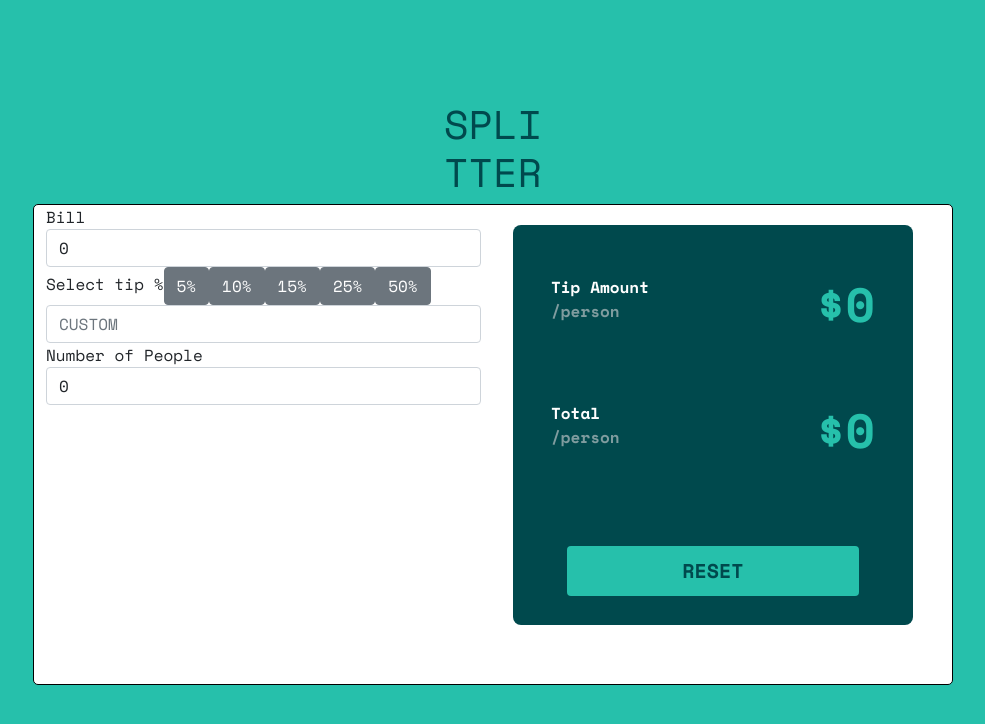
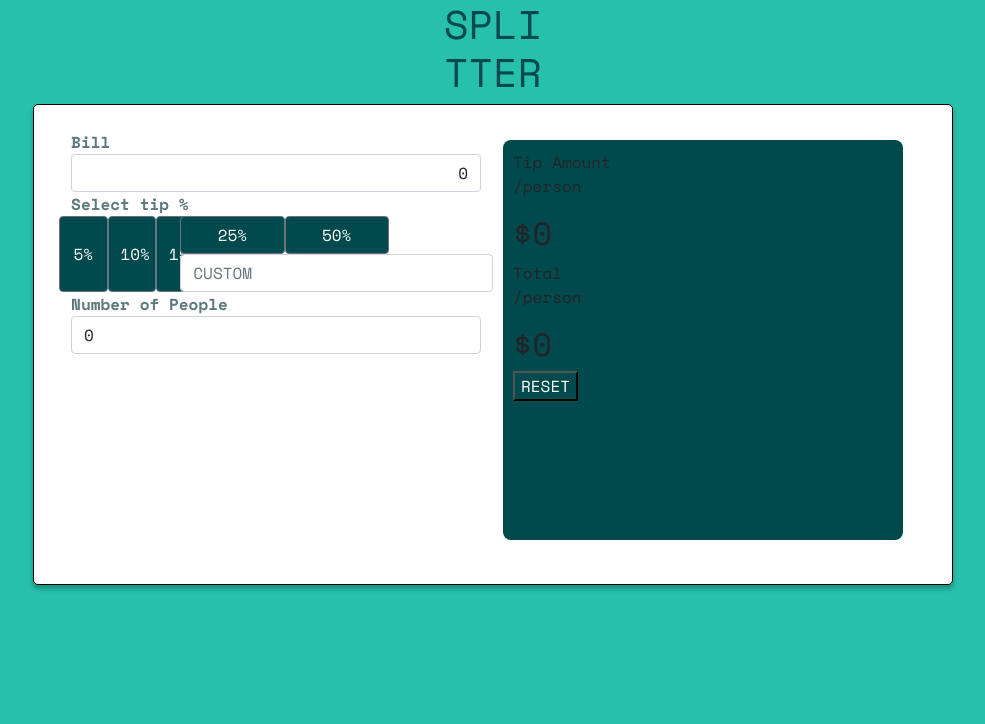
Before and after one commit to CarlosAlcala30/react-practices, a React (Create React App) app: page / in a window 1280 px wide. Shown: the top 724 px of the page, without its empty margins (147-1132 px from the left). Built offline with nearby package versions, Linux system fonts and the light colour scheme.

Commit message:
izquierda

```diff
--- a/src/App.js
+++ b/src/App.js
@@ -56,29 +56,38 @@ const App = () => {
 
   return (
     <>
-      <Container fluid className="bg-container d-flex flex-column align-items-center">
+      <Container fluid className="bg-container d-flex flex-column align-items-center vh-100">
         <div class="cal-title"><h1>SPLI<br/>TTER</h1></div>
         <Row className="cal-container">
           <Col md="6" className="">
           <Form>
-            <FormGroup>
+     <Row className="d-flex align-items-start flex-column">            <FormGroup>
               <Label for="bill-input">Bill</Label>
               <Input type="number" class="text-right" name="bill" id="bill-input" placeholder="$" onChange={billHandler} value={bill}/>
             </FormGroup>
-            <FormGroup>
+            </Row>
+     <Row className="d-flex align-items-center flex-column">            <FormGroup>
               <Label>Select tip %</Label>
-              <Button type="button"  data-tip=".05" onClick={tipHandler}>5%</Button>
-              <Button type="button"  data-tip=".10" onClick={tipHandler}>10%</Button>
-              <Button type="button" data-tip=".15" onClick={tipHandler}>15%</Button>
-              <Button type="button"  data-tip=".25" onClick={tipHandler}>25%</Button>
-              <Button type="button"  data-tip=".50" onClick={tipHandler}>50%</Button>
-              <Input type="number" min="0" placeholder="CUSTOM"/>
+              <div class="area-button d-flex justify-content-between">
+              <div class="row row-cols-3 d-flex">
+                <Button type="button " class="col button-green" data-tip=".05" onClick={tipHandler}>5%</Button>
+                <Button type="button"  class="col button-green"  data-tip=".10" onClick={tipHandler}>10%</Button>
+                <Button type="button"  class="col button-greenton active"  data-tip=".15" onClick={tipHandler}>15%</Button>
+                        </div> <div class="row row-cols-3">
+                <Button type="button"  class="col button-green"  data-tip=".25" onClick={tipHandler}>25%</Button>
+                <Button type="button"  class="col button-green"  data-tip=".50" onClick={tipHandler}>50%</Button>
+                <Input type="number"  class="col"  min="0" placeholder="CUSTOM"/>
+                </div>
+              </div>
             </FormGroup>
+            </Row>
+            <Row className="d-flex align-items-end flex-column">
             <FormGroup>
               <Label for="people-input">Number of People</Label>
 
               <Input type="number" class="text-right" name="people" id="people-input" placeholder="&#61442;" onChange={peopleHandler} value={people} />
             </FormGroup>
+            </Row>
           </Form>
           </Col>
           <Col md="6" className="print-total">
--- a/src/App.scss
+++ b/src/App.scss
@@ -1,21 +1,6 @@
 @import "../src/Assets/globals.scss";
 
-*{
-  box-sizing: border-box;
-  margin-top:0;
-  margin-bottom: 0;
-  margin-left: 0;
-  margin-right: 0;
-  margin: 0;
-  padding: 0;
-  font-family: $font-family;
-}
-
-body{
-  margin-top: 100px;
-  display:flex;
-  justify-content: center;
-  align-items: center;
+.bg-container{
   background-color: $primary-cyan;
 }
 
@@ -35,6 +20,8 @@ body{
   background-color:white;
   border-radius: 5px;
   border:solid 1px black;
+padding: 2% 2%;
+box-shadow: 0px 4px 4px 0px rgba(0,0,0,0.25);
 }
 
  .amount{
@@ -54,56 +41,44 @@ body{
     text-align: right;
 }
 
+label{
+color: #5E7A7D;
+font-weight: bold;
+}
+input{
+  background-color: #F3F9FA;
 
+}
+#bill-input{
+   text-align: right;
+}
+
+div.row button{
+  background-color: $very-dark-cyan;
+color: white;
+}
+div.row button.active{
+  background-color: #26C2AE;
+  color: black;
+}
 /*****************************************lado izq********************************/
 
 
 
 /***********************lado der *************************************************/
 .print-total{
-  display: flex;
-  flex-direction: column;
-  justify-content: flex-start;
-  align-items: center;
   height: 400px;
   width: 400px;
-  padding: 20px;
-  margin: 20px;
+  padding: 10px;
+  margin: 10px;
   background-color: $very-dark-cyan;
   border-radius: .5rem;
-  div{
-    width: 90%;
-    margin: 30px 0 30px 0;
-    display: flex;
-    justify-content: space-between;
-    p{
-      color:white;
-      font-weight: 800;
-      span{
-        color:$less-dark-grayish-cyan;
-        font-weight: 800;
-      }
-    }
-    h2{
-      display: block;
-      font-size: $font-size-amount;
-      font-weight: 800;
-      color:$primary-cyan;
-
-    }
-    button{
-      height: 50px;
-      margin-left: 1rem;
-      align-self: center;
-      text-align: center;
-      margin-top: 20px;
-      width: 90%;
-      background-color: $primary-cyan;
-      color: $very-dark-cyan;
-      font-weight: 800;
-      font-size: 20px;
-      border: 0;
-      border-radius: .25rem;
-    }
-  }
+  &div{
+   &p{
+     color:white;
+     &span{
+       color:$less-dark-grayish-cyan
+     }
+   }
+ }
 }
--- a/src/Assets/globals.scss
+++ b/src/Assets/globals.scss
@@ -21,3 +21,7 @@ input::-webkit-inner-spin-button {
 input[type=number] {
   -moz-appearance: textfield;
 }
+
+*{
+  font-family: $font-family;
+}
```
